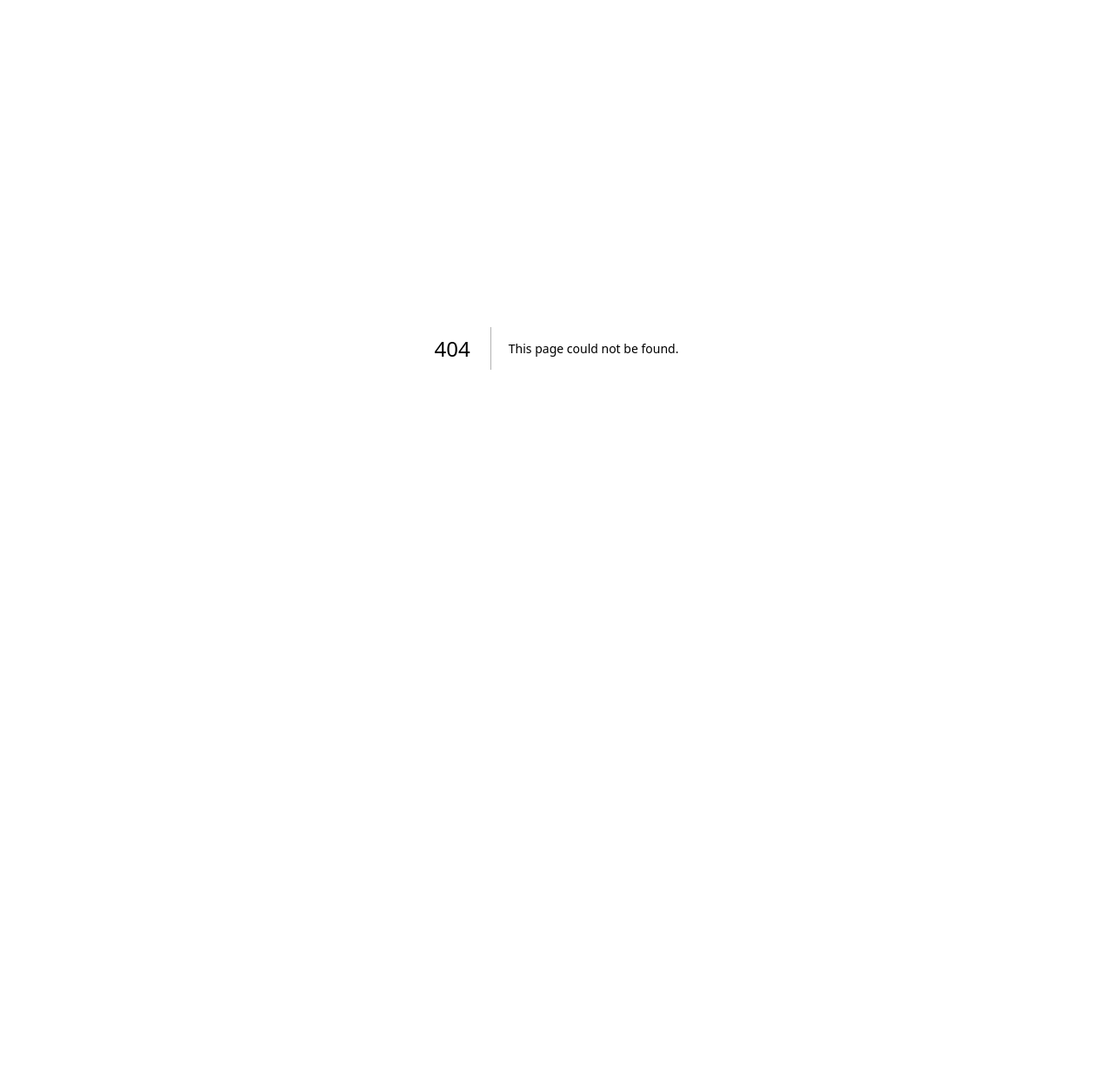
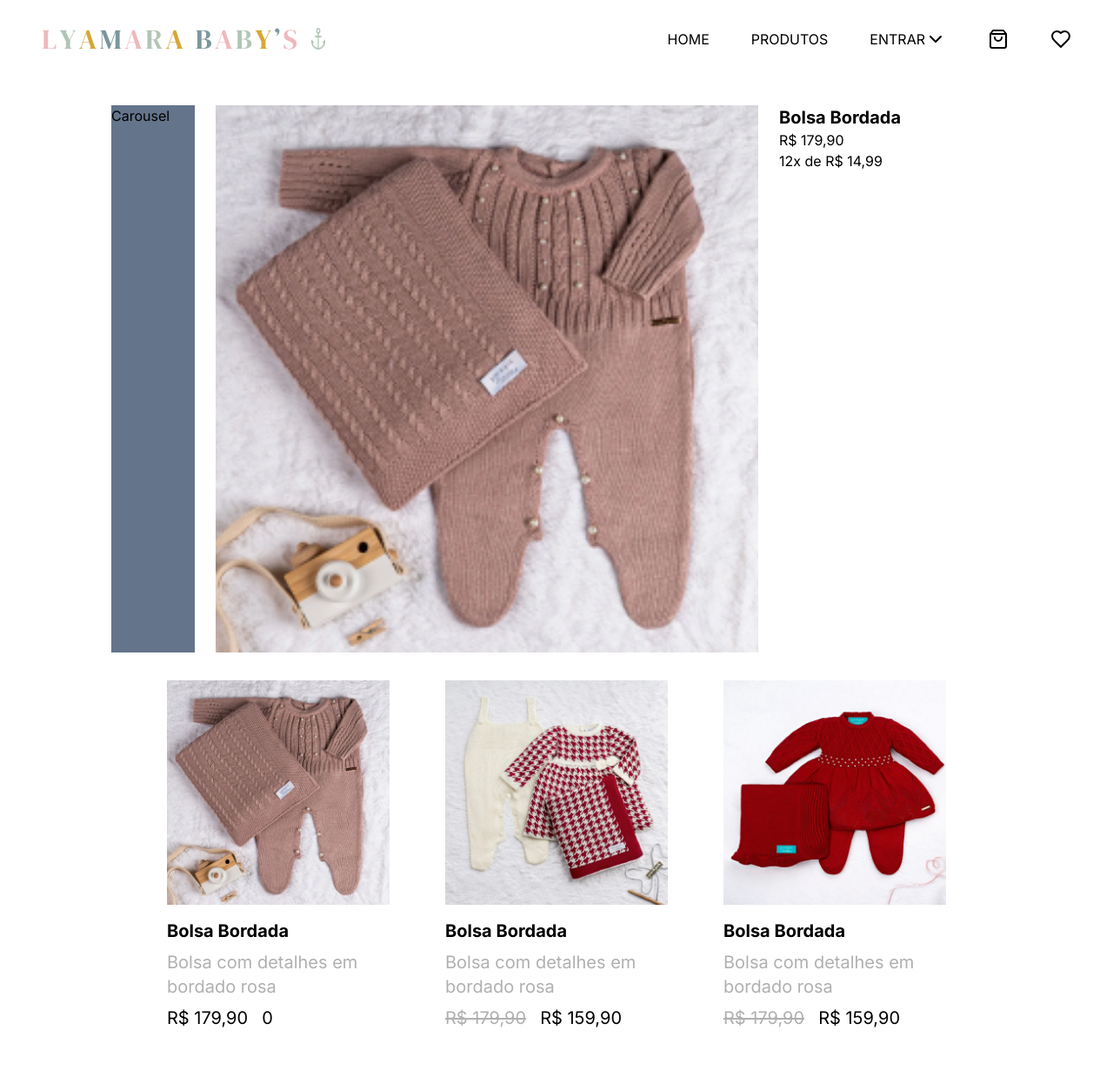
Before and after one commit to joyceliamara/lyamarababys-frontend, a Next.js app: page /product in a window 1280 px wide. Before the commit this address had no page. Shown: the top 1246 px of the page at 87% size. Before the commit the page ends 800 px from the top, so only its background shows below. Built offline with nearby package versions, Linux system fonts and the light colour scheme.

Commit message:
feat: página produto

```diff
--- a/src/app/page.tsx
+++ b/src/app/page.tsx
@@ -10,6 +10,7 @@ export default function Home() {
       <Header />
       <Banner />
       <Categories />
+      {/* @ts-expect-error Server Component */}
       <Products />
       <Footer />
     </div>
--- /dev/null
+++ b/src/app/product/page.tsx
@@ -0,0 +1,49 @@
+/* eslint-disable @next/next/no-img-element */
+import Footer from "@/components/Footer";
+import Header from "@/components/Header";
+import products from "./products.json";
+import ProductCard from "@/components/ProductCard";
+import formatCurrency from "@/utils/format-currency";
+
+export default function ProductPage() {
+  return (
+    <div>
+      <Header />
+      <div className="flex gap-6 max-w-5xl mx-auto my-8">
+        <div className="w-24 bg-slate-500">Carousel</div>
+        <div className="flex-1">
+          <img src={products[0].image} className="w-full" alt="" />
+        </div>
+        <div className="w-64 flex flex-col">
+          <b className="text-xl">{products[0].title}</b>
+          {!!products[0].priceWithDiscount ? (
+            <>
+              <span className="text-[#B0B0B0] line-through">
+                de {formatCurrency(products[0].priceWithDiscount)}
+              </span>
+              <span>por {formatCurrency(products[0].price)}</span>
+            </>
+          ) : (
+            <span>{formatCurrency(products[0].price)}</span>
+          )}
+
+          <span>12x de {formatCurrency(products[0].price / 12)}</span>
+        </div>
+      </div>
+
+      <div className="flex-1 grid grid-cols-1 md:grid-cols-2 lg:grid-cols-3 gap-16 max-w-4xl m-auto">
+        {products.map((item, index) => (
+          <ProductCard
+            key={index}
+            image={item.image}
+            title={item.title}
+            subtitle={item.subtitle}
+            price={item.price}
+            priceWithDiscount={item.priceWithDiscount}
+          />
+        ))}
+      </div>
+      <Footer />
+    </div>
+  );
+}
--- /dev/null
+++ b/src/app/product/products.json
@@ -0,0 +1,65 @@
+[
+  {
+    "title": "Bolsa Bordada",
+    "subtitle": "Bolsa com detalhes em bordado rosa",
+    "price": 179.9,
+    "priceWithDiscount": 0,
+    "image": "/images/bolsa-bordada.png"
+  },
+  {
+    "title": "Bolsa Bordada",
+    "subtitle": "Bolsa com detalhes em bordado rosa",
+    "price": 179.9,
+    "priceWithDiscount": 159.9,
+    "image": "/images/conj01.png"
+  },
+  {
+    "title": "Bolsa Bordada",
+    "subtitle": "Bolsa com detalhes em bordado rosa",
+    "price": 179.9,
+    "priceWithDiscount": 159.9,
+    "image": "/images/conj02.png"
+  },
+  {
+    "title": "Bolsa Bordada",
+    "subtitle": "Bolsa com detalhes em bordado rosa",
+    "price": 179.9,
+    "priceWithDiscount": 159.9,
+    "image": "/images/conj03.png"
+  },
+  {
+    "title": "Bolsa Bordada",
+    "subtitle": "Bolsa com detalhes em bordado rosa",
+    "price": 179.9,
+    "priceWithDiscount": 159.9,
+    "image": "/images/conj04.png"
+  },
+  {
+    "title": "Bolsa Bordada",
+    "subtitle": "Bolsa com detalhes em bordado rosa",
+    "price": 179.9,
+    "priceWithDiscount": 159.9,
+    "image": "/images/conj05.png"
+  },
+  {
+    "title": "Bolsa Bordada",
+    "subtitle": "Bolsa com detalhes em bordado rosa",
+    "price": 179.9,
+    "priceWithDiscount": 159.9,
+    "image": "/images/conj06.png"
+  },
+  {
+    "title": "Bolsa Bordada",
+    "subtitle": "Bolsa com detalhes em bordado rosa",
+    "price": 179.9,
+    "priceWithDiscount": 159.9,
+    "image": "/images/conj07.png"
+  },
+  {
+    "title": "Bolsa Bordada",
+    "subtitle": "Bolsa com detalhes em bordado rosa",
+    "price": 179.9,
+    "priceWithDiscount": 159.9,
+    "image": "/images/conj04.png"
+  }
+]
--- a/src/components/Footer/index.tsx
+++ b/src/components/Footer/index.tsx
@@ -9,7 +9,7 @@ export default function Footer() {
   return (
     <div className="px-20 py-20 bg-[#F5F5F5]">
       <Image src={logo} alt="" />
-      <div className="flex gap-16 mt-16">
+      <div className="flex gap-16 mt-16 flex-wrap">
         <div className="flex-1 flex flex-col gap-2 text-[#B0B0B0]">
           <b className="text-black">Políticas da Empresa</b>
           <a>Acompanhar pedido</a>
@@ -28,18 +28,18 @@ export default function Footer() {
         </div>
         <div className="flex-1">
           <b>Siga a Lyamara´s Baby</b>
-          <ul className="flex gap-6 mt-6">
-            <li>
-              <Image src={facebook} alt="" />
+          <ul className="flex gap-4 mt-6 flex-wrap">
+            <li className="w-fit">
+              <Image src={facebook} className="w-10" alt="" />
             </li>
-            <li>
-              <Image src={instagram} alt="" />
+            <li className="w-fit">
+              <Image src={instagram} className="w-10" alt="" />
             </li>
-            <li>
-              <Image src={whatshapp} alt="" />
+            <li className="w-fit">
+              <Image src={whatshapp} className="w-10" alt="" />
             </li>
-            <li>
-              <Image src={tiktok} alt="" />
+            <li className="w-fit">
+              <Image src={tiktok} className="w-10" alt="" />
             </li>
           </ul>
         </div>
--- a/src/components/Header/index.tsx
+++ b/src/components/Header/index.tsx
@@ -5,10 +5,10 @@ import { ShoppingBag, Heart, ChevronDown, Menu } from "lucide-react";
 
 export default function Header() {
   return (
-    <header className="flex justify-between items-center px-12 py-8">
-      <div className="flex gap-4">
-        <Image src={logo} alt="" />
-        <Image src={anchor} alt="" />
+    <header className="flex justify-between items-center px-6 lg:px-12 py-8">
+      <div className="flex gap-1 lg:gap-2">
+        <Image className="inline w-[80%] lg:w-[100%]" src={logo} alt="" />
+        <Image className="inline w-4 ml-2" src={anchor} alt="" />
       </div>
       <nav className="h-fit">
         {/* desktop */}
--- a/src/components/Products/index.tsx
+++ b/src/components/Products/index.tsx
@@ -32,7 +32,7 @@ export default async function Products() {
         Produtos
       </div>
       <div className="flex gap-4 p-20">
-        <aside className="flex flex-col gap-7 w-[250px]">
+        <aside className="hidden lg:flex flex-col gap-7 w-[250px]">
           <div>
             <b>CATEGORIA</b>
             <ul className="flex flex-col gap-1 mt-2">
@@ -82,7 +82,7 @@ export default async function Products() {
             </ul>
           </div>
         </aside>
-        <main className="flex-1 grid grid-cols-3 gap-16 ">
+        <main className="flex-1 grid grid-cols-1 md:grid-cols-2 lg:grid-cols-3 gap-16">
           {products.map((item, index) => (
             <ProductCard
               key={index}
```
Also changed, not shown: public/images/header/anchor.png (added), public/images/header/logo.png (added).
